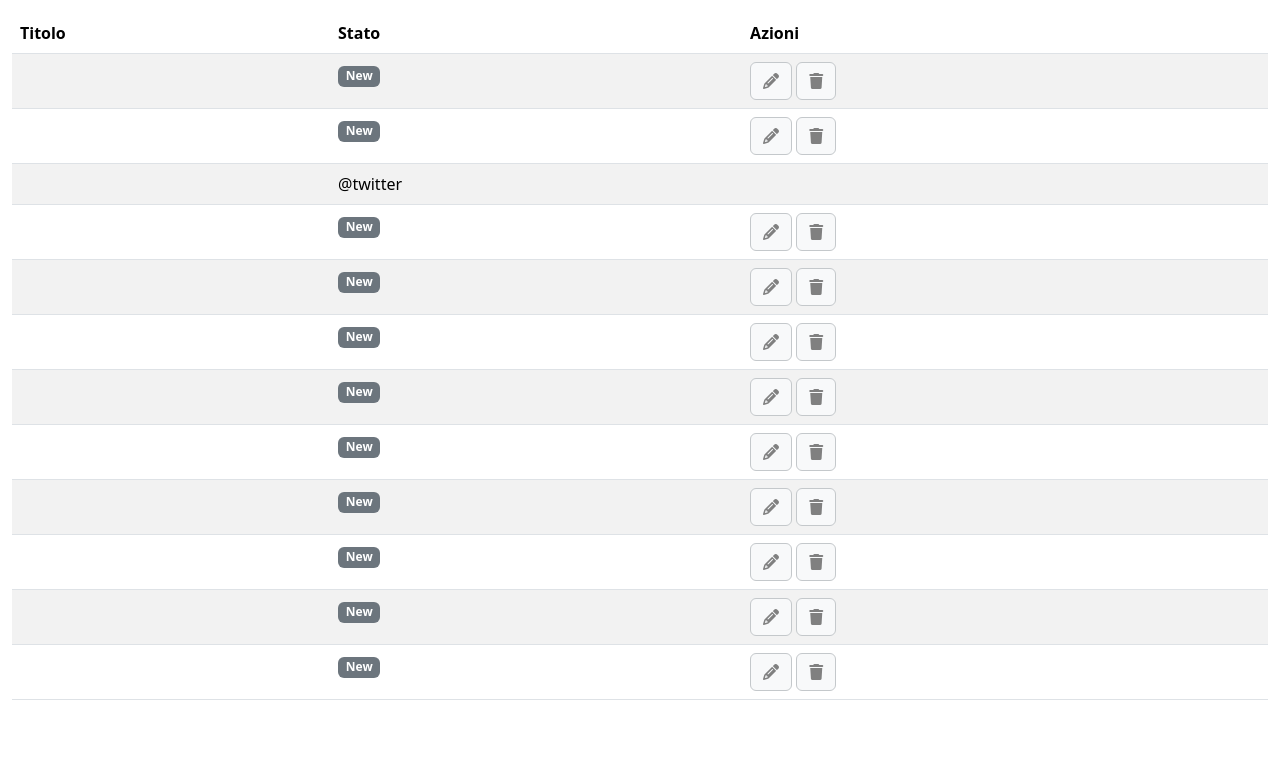
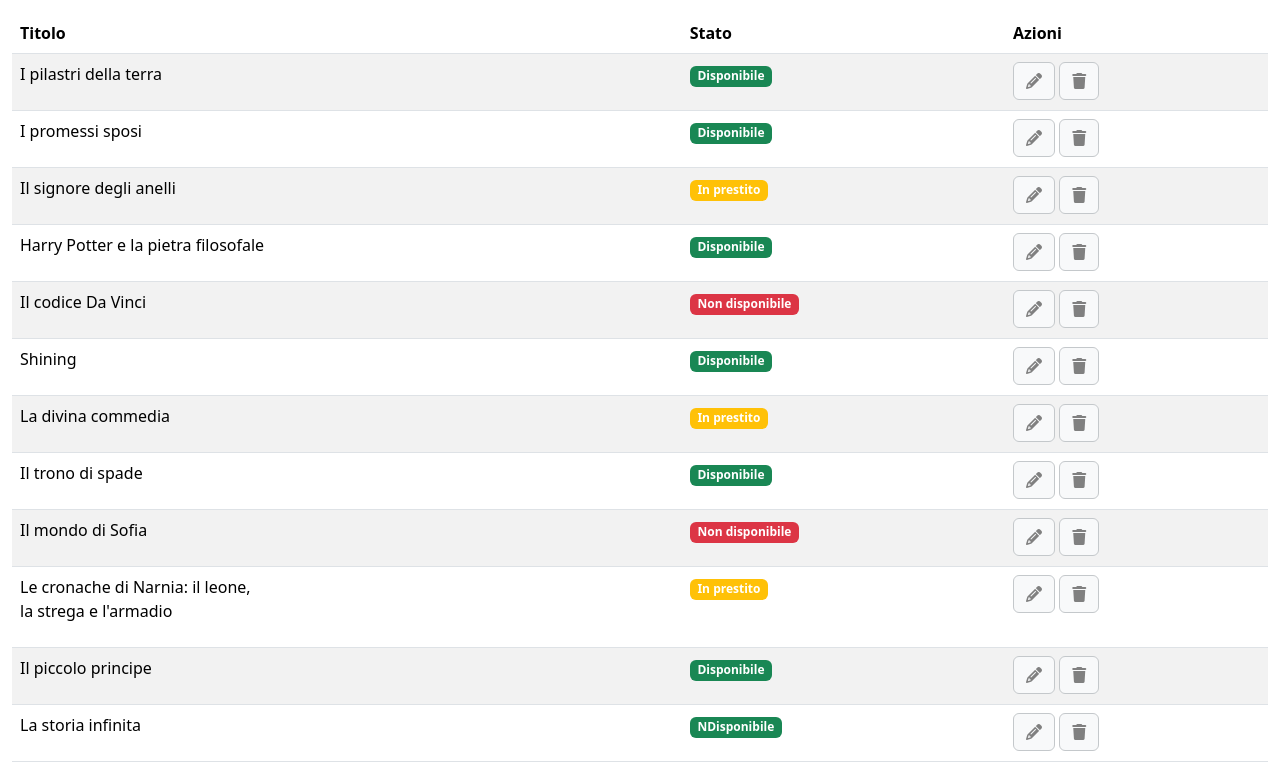
Before and after one commit to Carlomadella/html-css-bootstrap-dashboard, a plain HTML site: page index.html in a window 1280 px wide. Shown: the part 172-950 px from the top of the page. Before the commit the page ends 888 px from the top, so only its background shows below. Drawn offline with nearby package versions, Linux system fonts and the light colour scheme.

Commit message:
[UPD]finita tabella

```diff
--- a/css/style.css
+++ b/css/style.css
@@ -12,3 +12,7 @@
 i{
     color: gray;
 }
+
+#narnia{
+    overflow-wrap: break-word
+}
--- a/index.html
+++ b/index.html
@@ -58,8 +58,10 @@
                         <tbody>
                             <!-- prima riga -->
                             <tr>
-                                <td><p></p></td>
-                                <td><span class="badge text-bg-secondary">New</span></td>
+                                <td>
+                                    <p>I pilastri della terra</p>
+                                </td>
+                                <td><span class="badge text-bg-success">Disponibile</span></td>
                                 <td>
                                     <button type="button" class="btn btn-light border border-secondary-subtle rounded"><i class="fa-solid fa-pencil"></i></button>
                                     <button type="button" class="btn btn-light border border-secondary-subtle rounded"><i class="fa-solid fa-trash"></i></button>
@@ -67,8 +69,17 @@
                             </tr>
                             <!-- seconda riga -->
                             <tr>
-                                <td><p></p></td>
-                                <td><span class="badge text-bg-secondary">New</span></td>
+                                <td><p>I promessi sposi</p></td>
+                                <td><span class="badge text-bg-success">Disponibile</span></td>
+                                <td>
+                                    <button type="button" class="btn btn-light border border-secondary-subtle rounded"><i class="fa-solid fa-pencil"></i></button>
+                                    <button type="button" class="btn btn-light border border-secondary-subtle rounded"><i class="fa-solid fa-trash"></i></button>
+                                </td>
+                            </tr>
+
+                            <tr>
+                                <td><p>Il signore degli anelli</p></td>
+                                <td><span class="badge text-bg-warning text-white">In prestito</span></td>
                                 <td>
                                     <button type="button" class="btn btn-light border border-secondary-subtle rounded"><i class="fa-solid fa-pencil"></i></button>
                                     <button type="button" class="btn btn-light border border-secondary-subtle rounded"><i class="fa-solid fa-trash"></i></button>
@@ -76,14 +87,17 @@
                             </tr>
                             <!-- terza riga -->
                             <tr>
-                              <td><p></p></td>
-                              <td>@twitter</td>
-                              <td></td>
+                                <td><p>Harry Potter e la pietra filosofale</p></td>
+                                <td><span class="badge text-bg-success">Disponibile</span></td>
+                                <td>
+                                    <button type="button" class="btn btn-light border border-secondary-subtle rounded"><i class="fa-solid fa-pencil"></i></button>
+                                    <button type="button" class="btn btn-light border border-secondary-subtle rounded"><i class="fa-solid fa-trash"></i></button>
+                                </td>
                             </tr>
                             <!-- quart riga -->
                             <tr>
-                                <td><p></p></td>
-                                <td><span class="badge text-bg-secondary">New</span></td>
+                                <td><p>Il codice Da Vinci</p></td>
+                                <td><span class="badge text-bg-danger">Non disponibile</span></td>
                                 <td>
                                     <button type="button" class="btn btn-light border border-secondary-subtle rounded"><i class="fa-solid fa-pencil"></i></button>
                                     <button type="button" class="btn btn-light border border-secondary-subtle rounded"><i class="fa-solid fa-trash"></i></button>
@@ -91,8 +105,8 @@
                             </tr>
                             <!-- quinta riga -->
                             <tr>
-                                <td><p></p></td>
-                                <td><span class="badge text-bg-secondary">New</span></td>
+                                <td><p>Shining</p></td>
+                                <td><span class="badge text-bg-success">Disponibile</span></td>
                                 <td>
                                     <button type="button" class="btn btn-light border border-secondary-subtle rounded"><i class="fa-solid fa-pencil"></i></button>
                                     <button type="button" class="btn btn-light border border-secondary-subtle rounded"><i class="fa-solid fa-trash"></i></button>
@@ -100,8 +114,8 @@
                             </tr>
                             <!-- sesta riga -->
                             <tr>
-                                <td><p></p></td>
-                                <td><span class="badge text-bg-secondary">New</span></td>
+                                <td><p>La divina commedia</p></td>
+                                <td><span class="badge text-bg-warning text-white">In prestito</span></td>
                                 <td>
                                     <button type="button" class="btn btn-light border border-secondary-subtle rounded"><i class="fa-solid fa-pencil"></i></button>
                                     <button type="button" class="btn btn-light border border-secondary-subtle rounded"><i class="fa-solid fa-trash"></i></button>
@@ -109,8 +123,8 @@
                             </tr>
                             <!-- settima riga -->
                             <tr>
-                                <td><p></p></td>
-                                <td><span class="badge text-bg-secondary">New</span></td>
+                                <td><p>Il trono di spade</p></td>
+                                <td><span class="badge text-bg-success">Disponibile</span></td>
                                 <td>
                                     <button type="button" class="btn btn-light border border-secondary-subtle rounded"><i class="fa-solid fa-pencil"></i></button>
                                     <button type="button" class="btn btn-light border border-secondary-subtle rounded"><i class="fa-solid fa-trash"></i></button>
@@ -118,8 +132,8 @@
                             </tr>
                             <!-- ottava riga -->
                             <tr>
-                                <td><p></p></td>
-                                <td><span class="badge text-bg-secondary">New</span></td>
+                                <td><p>Il mondo di Sofia</p></td>
+                                <td><span class="badge text-bg-danger">Non disponibile</span></td>
                                 <td>
                                     <button type="button" class="btn btn-light border border-secondary-subtle rounded"><i class="fa-solid fa-pencil"></i></button>
                                     <button type="button" class="btn btn-light border border-secondary-subtle rounded"><i class="fa-solid fa-trash"></i></button>
@@ -127,8 +141,8 @@
                             </tr>
                             <!-- nona riga -->
                             <tr>
-                                <td><p></p></td>
-                                <td><span class="badge text-bg-secondary">New</span></td>
+                                <td><p id="narnia">Le cronache di Narnia: il leone,<br>la strega e l'armadio</p></td>
+                                <td><span class="badge text-bg-warning text-white">In prestito</span></td>
                                 <td>
                                     <button type="button" class="btn btn-light border border-secondary-subtle rounded"><i class="fa-solid fa-pencil"></i></button>
                                     <button type="button" class="btn btn-light border border-secondary-subtle rounded"><i class="fa-solid fa-trash"></i></button>
@@ -136,8 +150,8 @@
                             </tr>
                             <!-- decima riga -->
                             <tr>
-                                <td><p></p></td>
-                                <td><span class="badge text-bg-secondary">New</span></td>
+                                <td><p>Il piccolo principe</p></td>
+                                <td><span class="badge text-bg-success">Disponibile</span></td>
                                 <td>
                                     <button type="button" class="btn btn-light border border-secondary-subtle rounded"><i class="fa-solid fa-pencil"></i></button>
                                     <button type="button" class="btn btn-light border border-secondary-subtle rounded"><i class="fa-solid fa-trash"></i></button>
@@ -145,22 +159,15 @@
                             </tr>
                             <!-- undicesima riga -->
                             <tr>
-                                <td><p></p></td>
-                                <td><span class="badge text-bg-secondary">New</span></td>
+                                <td><p>La storia infinita</p></td>
+                                <td><span class="badge text-bg-success">NDisponibile</span></td>
                                 <td>
                                     <button type="button" class="btn btn-light border border-secondary-subtle rounded"><i class="fa-solid fa-pencil"></i></button>
                                     <button type="button" class="btn btn-light border border-secondary-subtle rounded"><i class="fa-solid fa-trash"></i></button>
                                 </td>
                             </tr>
                             <!-- dodicesima riga -->
-                            <tr>
-                                <td><p></p></td>
-                                <td><span class="badge text-bg-secondary">New</span></td>
-                                <td>
-                                    <button type="button" class="btn btn-light border border-secondary-subtle rounded"><i class="fa-solid fa-pencil"></i></button>
-                                    <button type="button" class="btn btn-light border border-secondary-subtle rounded"><i class="fa-solid fa-trash"></i></button>
-                                </td>
-                            </tr>
+
                         </tbody>
                     </table>
                 </div>
```
